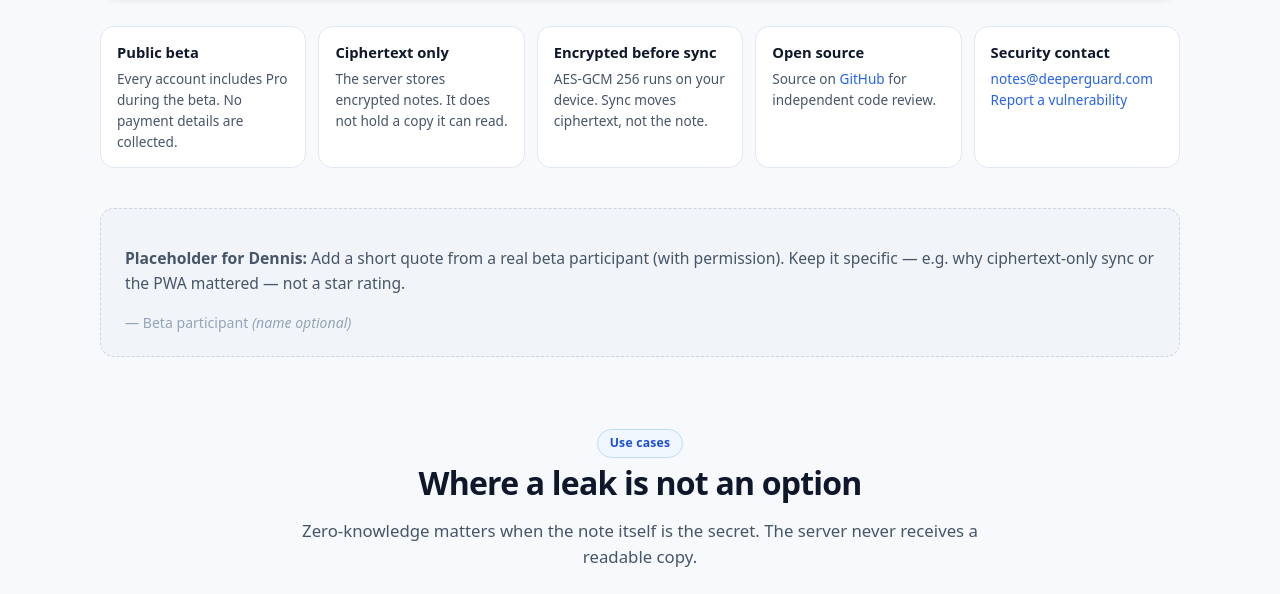
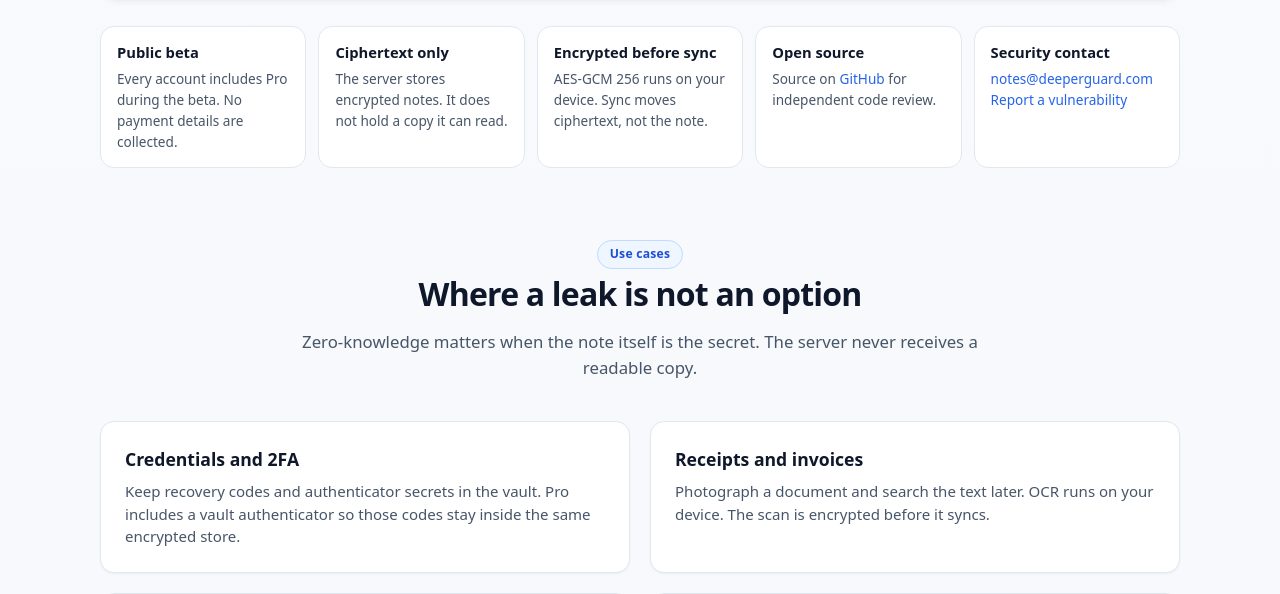
Before and after one commit to deeperguard/Deeperguard, a Flask app: page / in a window 1280 px wide. Shown: the part 1362-1956 px from the top of the page. Run offline with Flask 3, Linux system fonts and the light colour scheme; parts of the project's set-up code (start-up, migrations or seed data) failed here and were passed over; some libraries are stand-ins or nearby versions.

Commit message:
Remove beta quote placeholder from marketing homepage (#44)
Delete the social-proof block and its marketing-only CSS so the page
no longer shows placeholder testimonial copy or a dashed quote box.

Co-authored-by: Cursor Agent <cursoragent@cursor.com>
Co-authored-by: deeperguard <deeperguard@users.noreply.github.com>

```diff
--- a/app/static/css/marketing.css
+++ b/app/static/css/marketing.css
@@ -1260,31 +1260,6 @@ a.mk-badge-link:hover {
   }
 }
 
-.mk-social-proof {
-  margin-top: 2rem;
-}
-.mk-quote {
-  margin: 0;
-  padding: 1.35rem 1.5rem;
-  border-radius: var(--mk-radius);
-  border: 1px dashed var(--mk-border-strong);
-  background: #ffffff;
-  color: var(--mk-muted);
-  font-size: 0.98rem;
-  line-height: 1.6;
-}
-.mk-quote--placeholder {
-  background: var(--mk-panel-subtle);
-}
-.mk-quote footer {
-  margin-top: 0.85rem;
-  font-size: 0.88rem;
-  color: var(--mk-faint);
-}
-.mk-quote-meta {
-  font-style: italic;
-}
-
 /* Footer */
 .mk-footer {
   margin-top: 4rem;
--- a/app/templates/marketing.html
+++ b/app/templates/marketing.html
@@ -169,13 +169,6 @@
         <strong>Security contact</strong>
         <p><a href="mailto:notes@deeperguard.com">notes@deeperguard.com</a><br><a href="mailto:notes@deeperguard.com?subject=Vulnerability%20report">Report a vulnerability</a></p>
       </article>
-    </section>
-
-    <section class="mk-social-proof" aria-label="Beta feedback">
-      <blockquote class="mk-quote mk-quote--placeholder">
-        <p><strong>Placeholder for Dennis:</strong> Add a short quote from a real beta participant (with permission). Keep it specific — e.g. why ciphertext-only sync or the PWA mattered — not a star rating.</p>
-        <footer>— Beta participant <span class="mk-quote-meta">(name optional)</span></footer>
-      </blockquote>
     </section>
 
     <section class="mk-section" id="use-cases">
```
